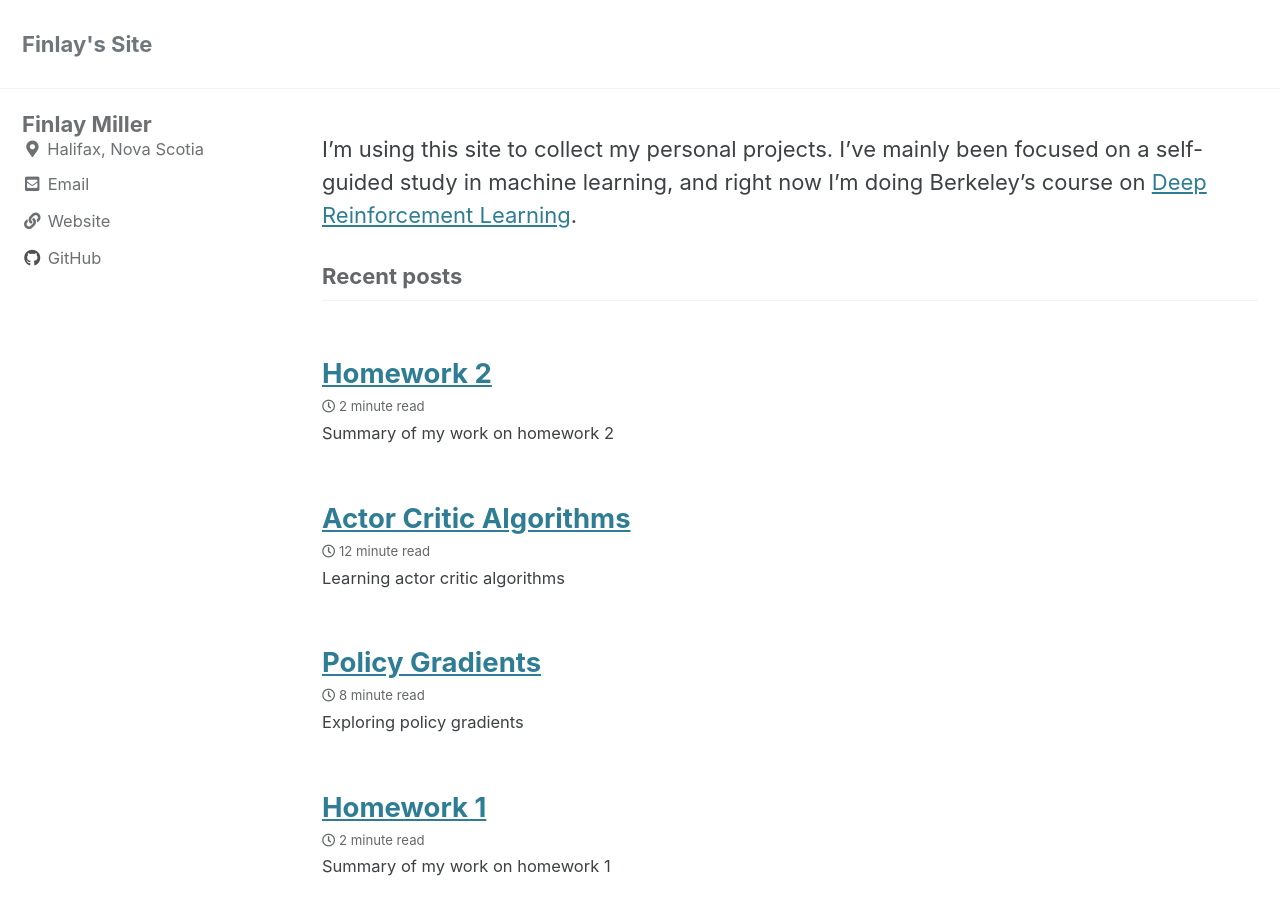
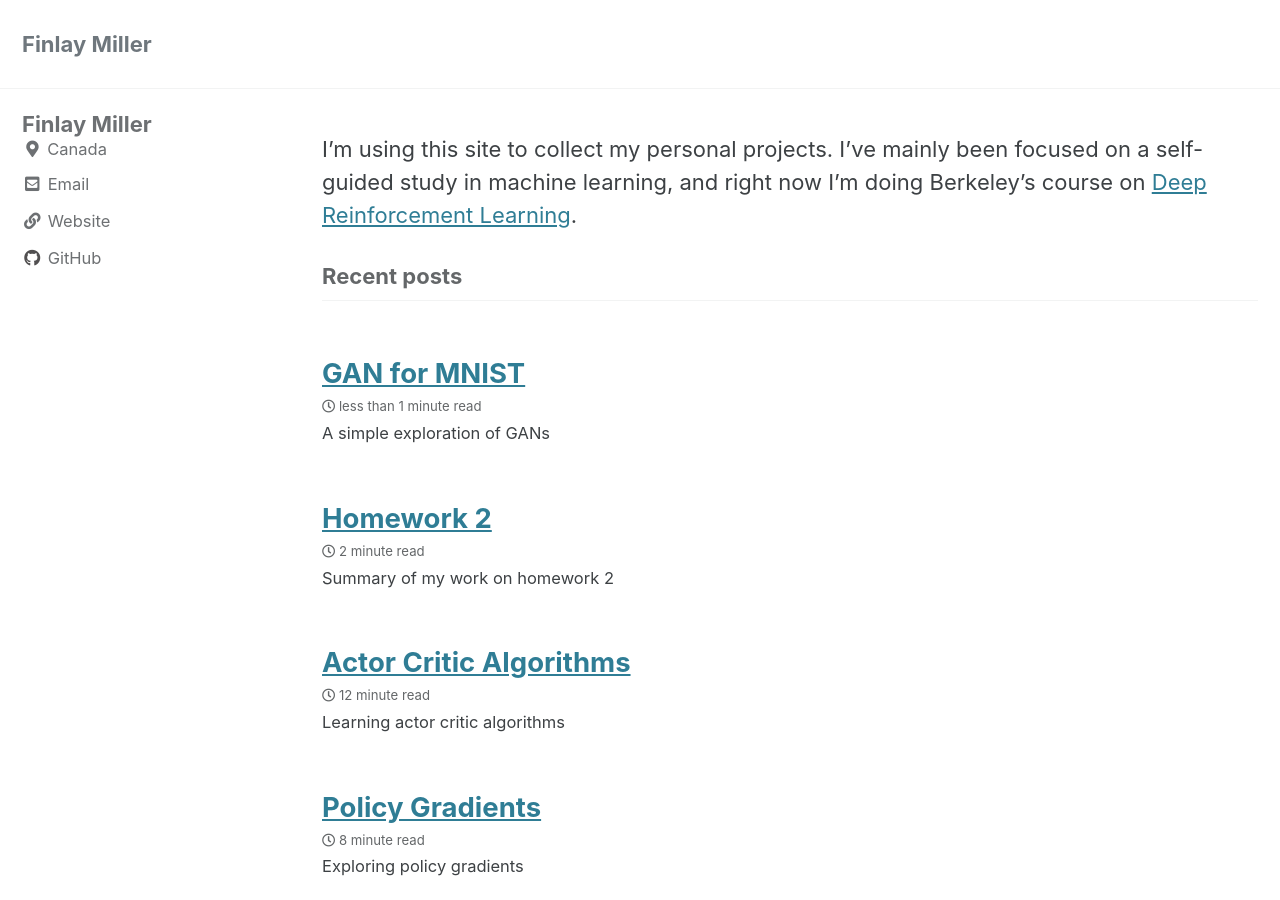
Before and after one commit to finlaymiller/finlaymiller.github.io, a Jekyll site: the page built from index.md, in a window 1280 px wide and 900 px high. Built offline with Jekyll 4.4.1, drawn with Linux system fonts in a browser that asks for light colours; cached includes are drawn as plain includes.

Commit message:
Started gan page

```diff
--- a/_config.yml
+++ b/_config.yml
@@ -16,7 +16,7 @@ minimal_mistakes_skin    : "default" # "default", "air", "aqua", "contrast", "da
 
 # Site Settings
 locale                   : "en-US"
-title                    : "Finlay's Site"
+title                    : "Finlay Miller"
 title_separator          : "|"
 subtitle                 : # site tagline that appears below site title in masthead
 name                     : "Finlay Miller"
@@ -34,7 +34,7 @@ author:
   name             : "Finlay Miller"
   avatar           : # path of avatar image, e.g. "/assets/images/bio-photo.jpg"
   bio              : # "I am an **amazing** person."
-  location         : "Halifax, Nova Scotia"
+  location         : "Canada"
   email            :
   links:
     - label: "Email"
```
Also changed, not shown: _posts/personal_projects/2021-03-15-mnist-gan.md (added, +16 -0 lines).
